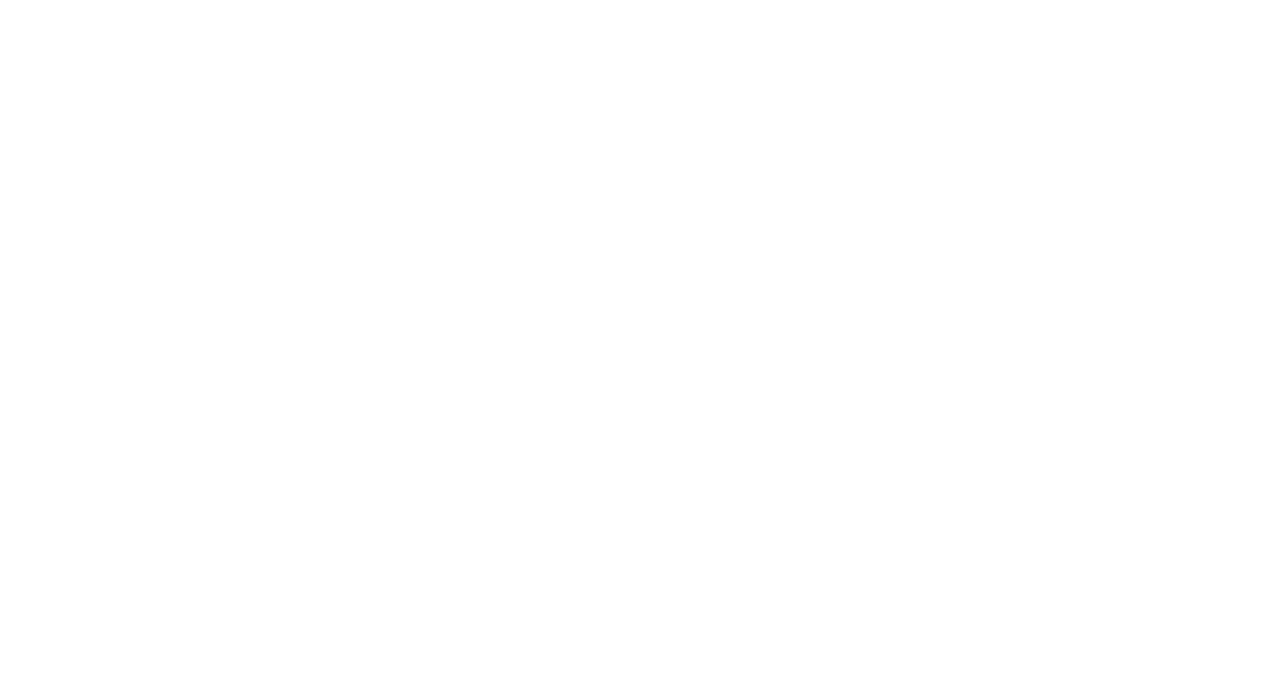
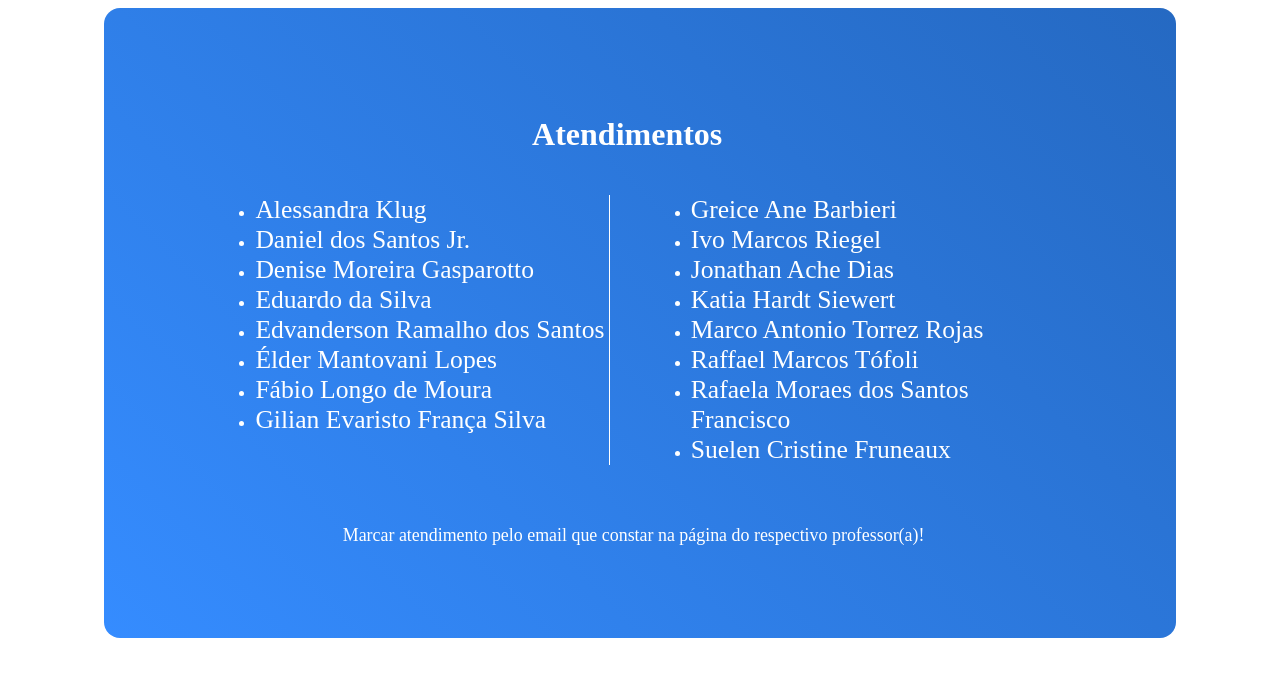
Before and after one commit to 2info3-Hackathon/frontend, a Vue app: page /atendimentos in a window 1280 px wide. Before the commit this address had no page. Shown: the top 676 px of the page. Built offline with nearby package versions, Linux system fonts and the light colour scheme.

Commit message:
FEAT: Finalização da página

```diff
--- a/src/components/AtendimentosComponent.vue
+++ b/src/components/AtendimentosComponent.vue
@@ -1,83 +1,128 @@
 <script setup>
 </script>
 
+
 <template>
 
+
    <section>
+
+
 
 
            <h1>Atendimentos</h1>
 
 
 
+
+
+
        <div class="listas">
+
 
 <ul class="esquerda">
 
+
 <li><a href="">Alessandra Klug</a></li>
+
 
 <li><a href="">Daniel dos Santos Jr.</a></li>
 
+
 <li><a href="">Denise Moreira Gasparotto</a></li>
+
 
 <li><a href="">Eduardo da Silva</a></li>
 
+
 <li><a href="">Edvanderson Ramalho dos Santos</a></li>
+
 
 <li><a href="">Élder Mantovani Lopes</a></li>
 
+
 <li><a href="">Fábio Longo de Moura</a></li>
+
 
 <li><a href="">Gilian Evaristo França Silva</a></li>
 
+
 </ul>
+
 
 <ul class="direita">
 
+
 <li><a href="">Greice Ane Barbieri</a></li>
+
 
 <li><a href="">Ivo Marcos Riegel</a></li>
 
+
 <li><a href="">Jonathan Ache Dias</a></li>
+
 
 <li><a href="">Katia Hardt Siewert</a></li>
 
+
 <li><a href="">Marco Antonio Torrez Rojas</a></li>
+
 
 <li><a href="">Raffael Marcos Tófoli</a></li>
 
+
 <li><a href="">Rafaela Moraes dos Santos Francisco</a></li>
+
 
 <li><a href="">Suelen Cristine Fruneaux</a></li>
 
+
 </ul>
+
 
        </div>
 
 
+       <p>
+
+
+         Marcar atendimento pelo email que constar na página do respectivo professor(a)!
+
+
+       </p>
+
+
+
+
    </section>
+
 
 </template>
 
+
 <style scoped>
 section {
-    max-width: 800px;
+   max-width: 80%;
    background: linear-gradient(45deg, #358CFF, #2569C2);
    border-radius: 1rem;
    padding: 30px;
    margin: 0 auto;
-    text-align: center;
+   text-align: center
 }
 
+
 section h1{
+
 
    color: white;
    text-align: center;
    font-size: 2.5vw;
-    padding: 4vw 0 0 0;
+   padding: 4vw 2vw 0 0;
 }
 
+
 div{
+
 
    color: white;
    display: flex;
@@ -87,55 +132,40 @@
 }
 a{
 
+
    text-decoration: none;
    color: white;
    font-size: 1.6rem;
 }
 
+
 section div ul.esquerda{
 
+
    border-right: solid 1px white;
-    width: 50%;
+   width: 35%;
    text-align: left;
    list-style-type: disc;
    padding-left: 20px;
 }
 section div ul.direita{
-    width: 50%;
+   width: 35%;
    text-align: left;
    list-style-type: disc;
-    padding-left: 20px;
+   padding-left: 4%;
 }
 
-/*
-.container {
-  background: linear-gradient(to bottom, #3498db, #1f5fa0);
+
+section p{
+
+
  color: white;
-  padding: 30px;
-  border-radius: 15px;
-  max-width: 900px;
-  margin: 0 auto;
-  text-align: center;
+ font-size: 1.4vw;
+ justify-content: center;
+ padding: 2vw 1vw 3.5vw 0;
+
+
 }
 
-.listas {
-  display: flex;
-  justify-content: center;
-  align-items: flex-start;
-  margin-top: 20px;
-}
-
-.lista {
-  list-style-type: disc;
-  text-align: left;
-  padding: 0 20px;
-}
-
-.lista.esquerda {
-  border-right: 1px solid white;
-  padding-right: 40px;
-  margin-right: 40px;
-}
-*/
 
 </style>
--- a/src/router/index.js
+++ b/src/router/index.js
@@ -1,15 +1,17 @@
 import { createWebHistory, createRouter } from "vue-router";
+
 
 const router = createRouter
 ({
    history: createWebHistory(import.meta.env.BASE_URL),
    routes: [
        {
-            path: '/',
+           path: '/atendimentos',
            name: 'Atendimentos',
            component: () => import('@/view/AtendimentosView.vue'),
        }
    ],
 })
 
+
 export default router
```
Also changed, not shown: src/view/AtendimentosView.vue (+7 -1 lines). Lines whose indentation alone changed are shown as unchanged.
